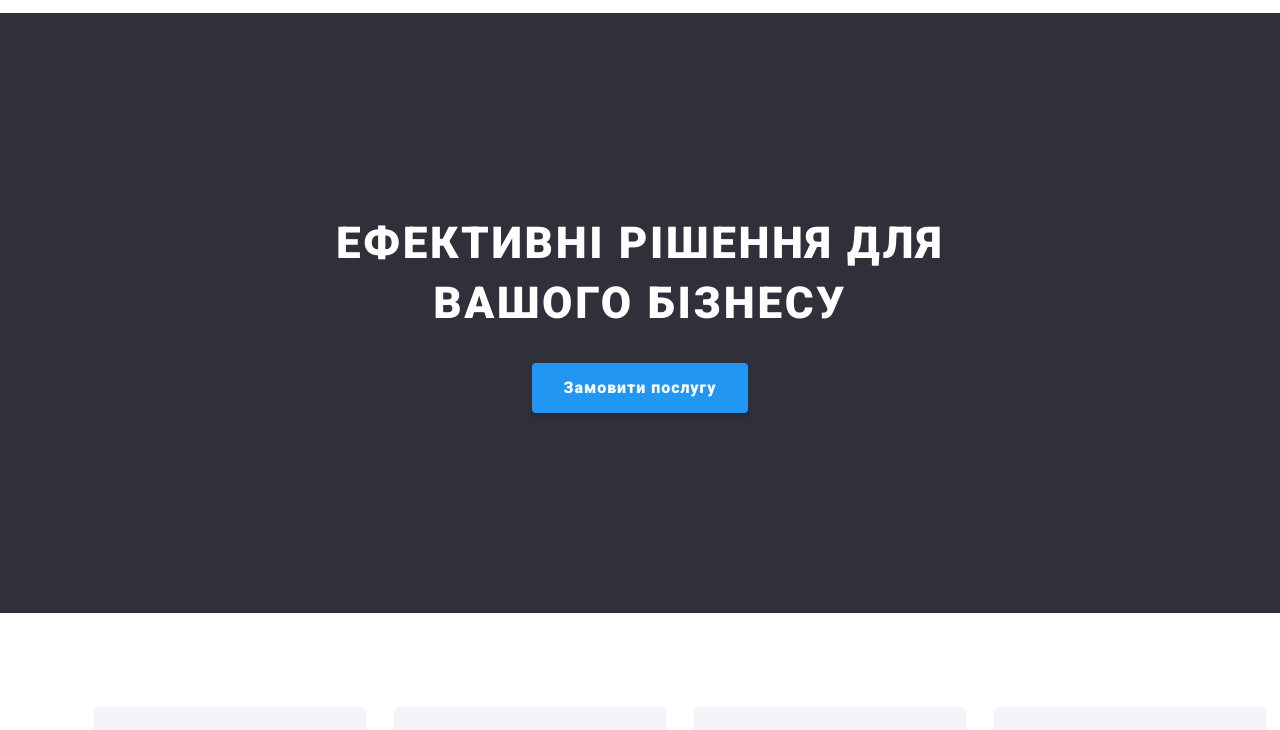
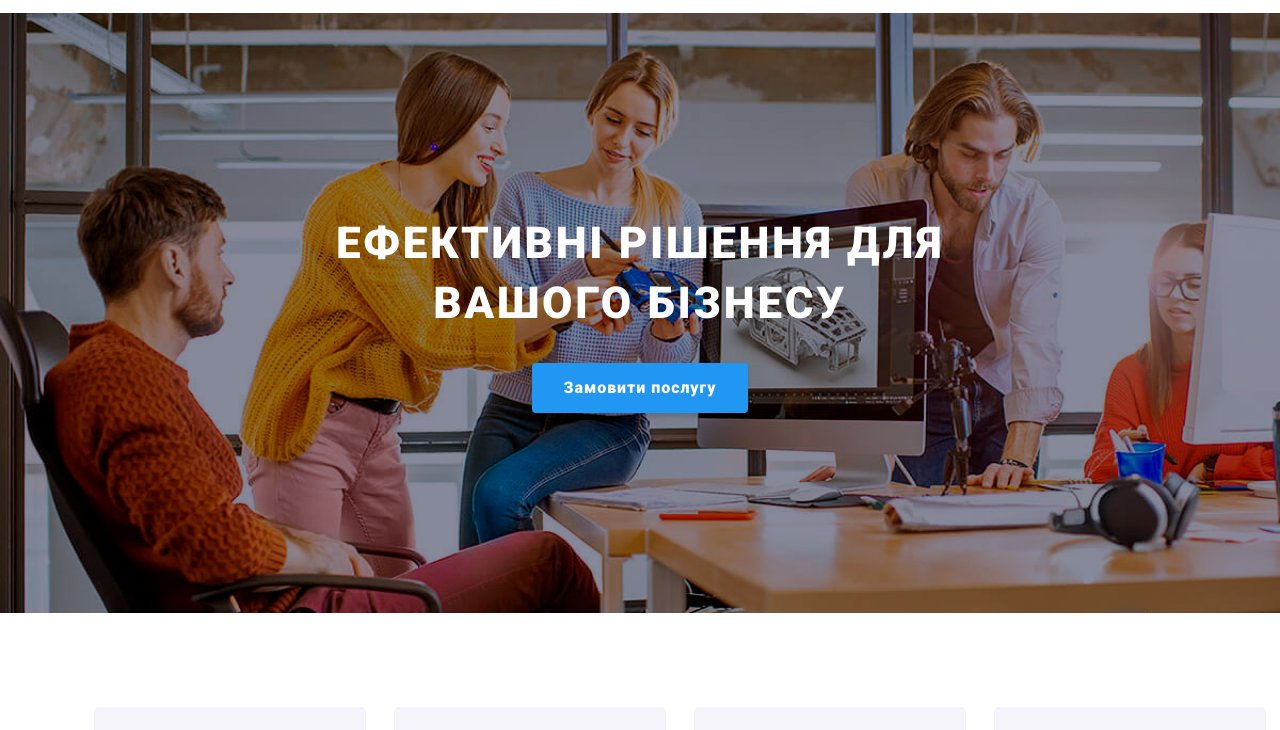
Before and after one commit to Max1mkasssss/Webstudio-3, a plain HTML site: page pages/index.html in a window 1280 px wide. Shown: the part 49-779 px from the top of the page. Drawn offline with nearby package versions, Linux system fonts and the light colour scheme.

Commit message:
add back

```diff
--- a/style.css
+++ b/style.css
@@ -96,7 +96,7 @@ ul{
 .background-section-1{
     height: 600px;
     flex-shrink: 0;
-    background: #2F303A;
+    background: url(img/back-section-hero.png) no-repeat;
     margin: 0;
     padding: 0;
 }
```
Also changed, not shown: img/back-section-hero.png (added), img/sprite.svg (added).
